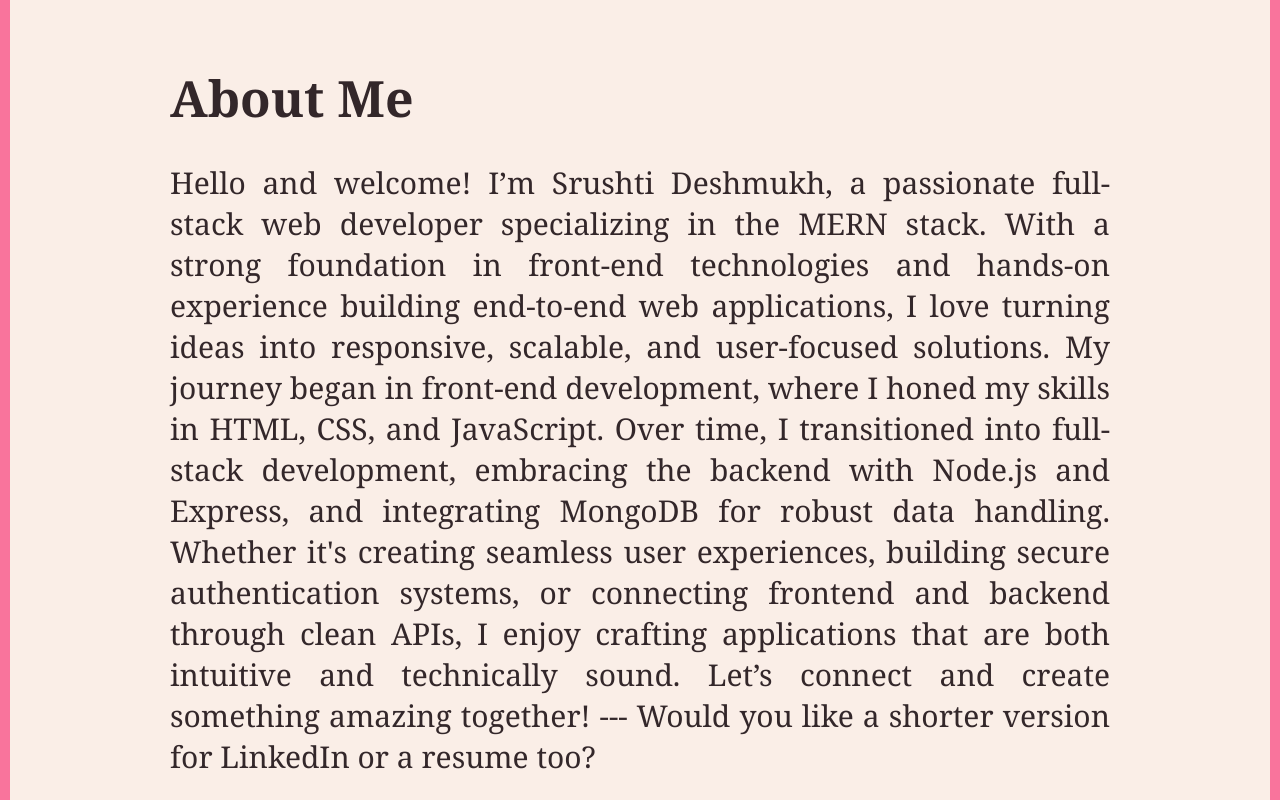
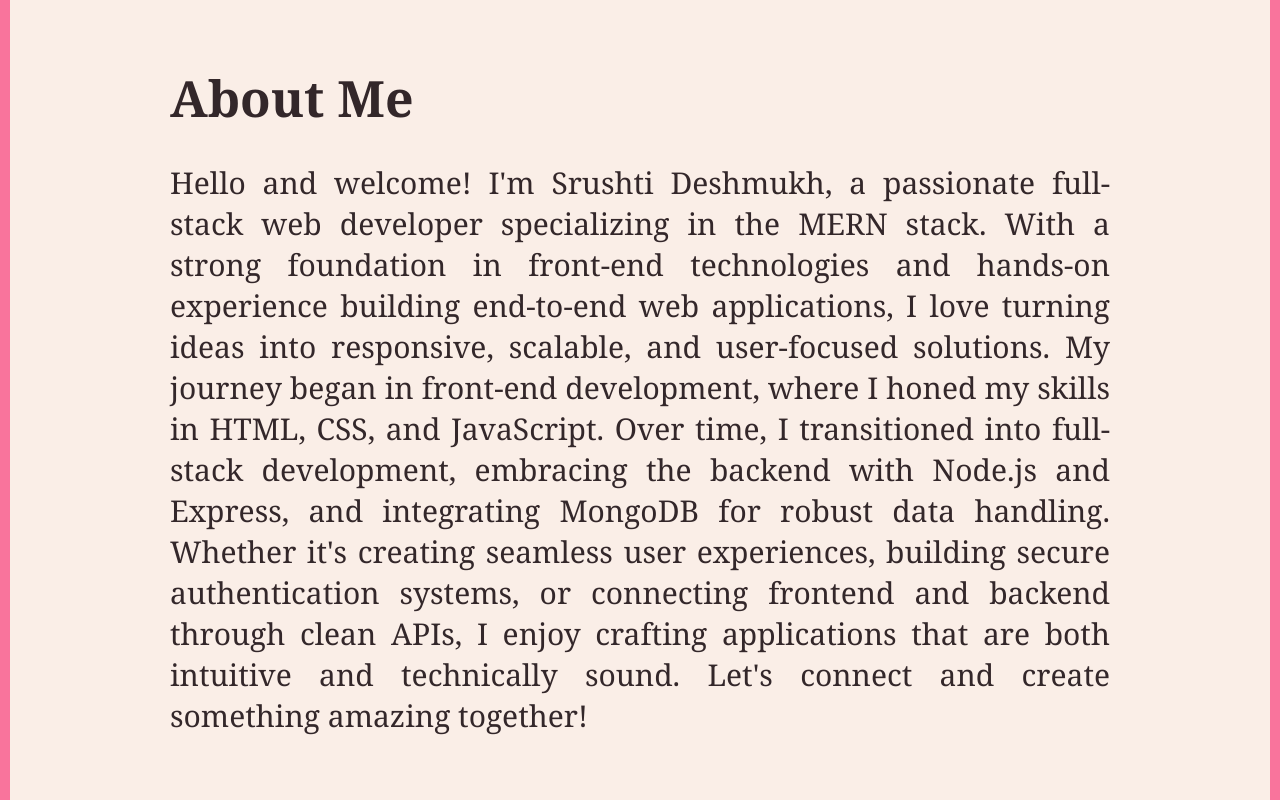
Before and after one commit to Srushti2002/portfolio, a Next.js app: page / in a window 1280 px wide. Shown: the part 920-1720 px from the top of the page. Built offline with nearby package versions, Linux system fonts and the light colour scheme.

Commit message:
Skills navigation section changed

```diff
--- a/src/components/aboutus.js
+++ b/src/components/aboutus.js
@@ -4,13 +4,10 @@ export default function Aboutus(){
         <div className={classes.aboutUsRoot} id="newAboutUs">
             <div className={classes.aboutUsSec} data-aos=  "fade-up">
                 <p className={classes.aboutUsHeading}>About Me</p>
-                <p className={classes.aboutUsContent}>Hello and welcome! I’m Srushti Deshmukh, a passionate full-stack web developer specializing in the MERN stack. With a strong foundation in front-end technologies and hands-on experience building end-to-end web applications, I love turning ideas into responsive, scalable, and user-focused solutions.
+                <p className={classes.aboutUsContent}>Hello and welcome! I&apos;m Srushti Deshmukh, a passionate full-stack web developer specializing in the MERN stack. With a strong foundation in front-end technologies and hands-on experience building end-to-end web applications, I love turning ideas into responsive, scalable, and user-focused solutions.
                     My journey began in front-end development, where I honed my skills in HTML, CSS, and JavaScript. Over time, I transitioned into full-stack development, embracing the backend with Node.js and Express, and integrating MongoDB for robust data handling. Whether it's creating seamless user experiences, building secure authentication systems, or connecting frontend and backend through clean APIs, I enjoy crafting applications that are both intuitive and technically sound.
-                    Let’s connect and create something amazing together!
+                    Let&apos;s connect and create something amazing together!
 
----
-
-Would you like a shorter version for LinkedIn or a resume too?
 </p>
             </div>
         </div>
```
